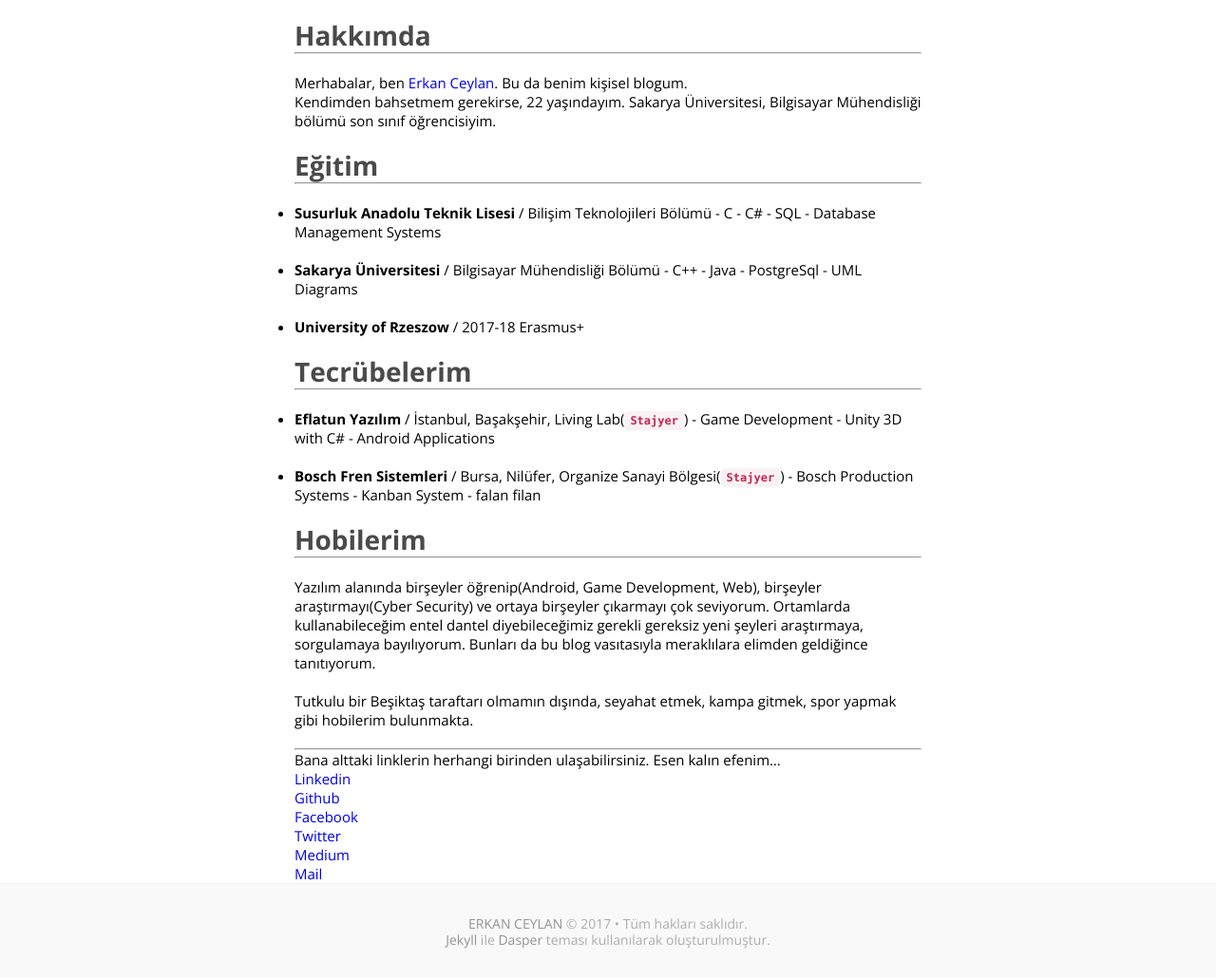
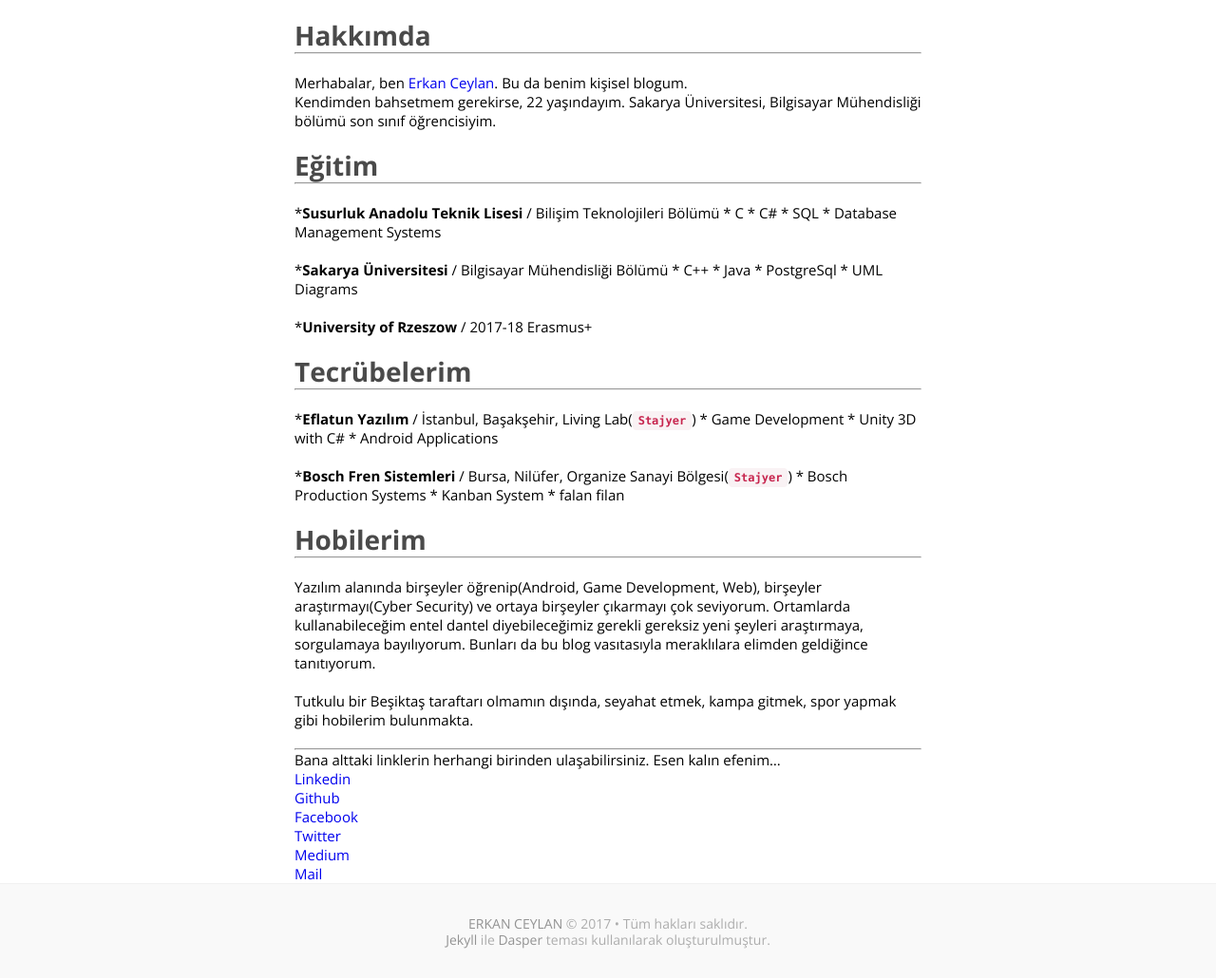
Before and after one commit to erkanceylan/blog, a Jekyll site: the page built from about.md, in a window 1280 px wide, cut to the strip 404-1435 px from the top of the page. Shown: the whole strip at 95% size. Built offline with Jekyll 4.4.1, drawn with Linux system fonts in a browser that asks for light colours; some web fonts are replaced.

Commit message:
gogebakalim

```diff
--- a/about.md
+++ b/about.md
@@ -17,32 +17,32 @@ Kendimden bahsetmem gerekirse, 22 yaşındayım. Sakarya Üniversitesi, Bilgisay
 ## Eğitim
 -----
 <br/>
-- __Susurluk Anadolu Teknik Lisesi__ / Bilişim Teknolojileri Bölümü
-		- C
-		- C#
-		- SQL
-		- Database Management Systems
+*__Susurluk Anadolu Teknik Lisesi__ / Bilişim Teknolojileri Bölümü
+	* C
+	* C#
+	* SQL
+	* Database Management Systems
 <br/>
-- __Sakarya Üniversitesi__ / Bilgisayar Mühendisliği Bölümü
-		- C++
-		- Java
-		- PostgreSql
-		- UML Diagrams
+*__Sakarya Üniversitesi__ / Bilgisayar Mühendisliği Bölümü
+	* C++
+	* Java
+	* PostgreSql
+	* UML Diagrams
 <br/>
-- __University of Rzeszow__ / 2017-18 Erasmus+
+*__University of Rzeszow__ / 2017-18 Erasmus+
 <br/>
 ## Tecrübelerim
 -----
 <br/>
-- __Eflatun Yazılım__ / İstanbul, Başakşehir, Living Lab(`Stajyer`)
-		- Game Development
-		- Unity 3D with C#
-		- Android Applications
+*__Eflatun Yazılım__ / İstanbul, Başakşehir, Living Lab(`Stajyer`)
+	* Game Development
+	* Unity 3D with C#
+	* Android Applications
 <br/>
-- __Bosch Fren Sistemleri__ / Bursa, Nilüfer, Organize Sanayi Bölgesi(`Stajyer`)
-		- Bosch Production Systems
-		- Kanban System
-		- falan filan
+*__Bosch Fren Sistemleri__ / Bursa, Nilüfer, Organize Sanayi Bölgesi(`Stajyer`)
+	* Bosch Production Systems
+	* Kanban System
+	* falan filan
 <br/>
 ## Hobilerim
 -----
```
